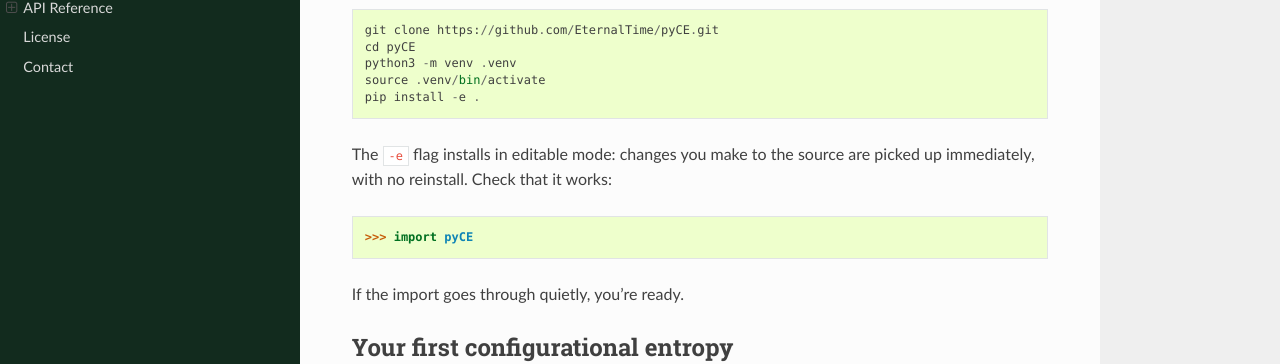
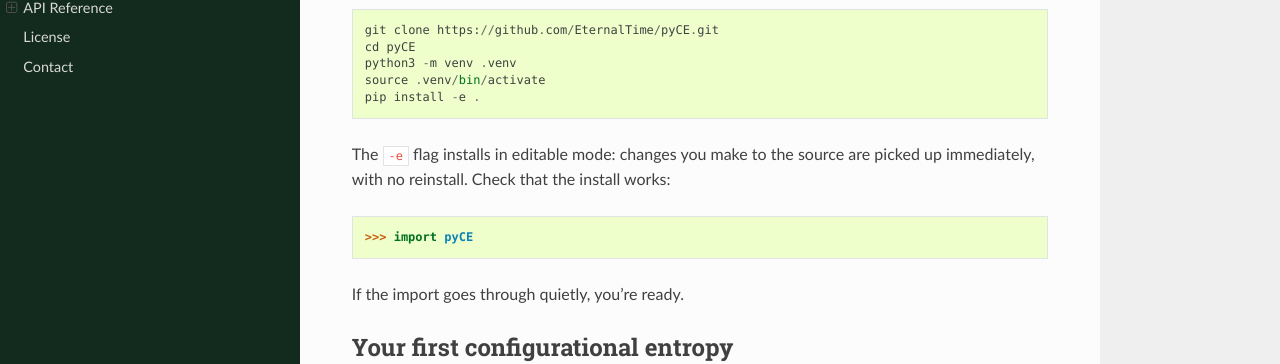
Before and after one commit to EternalTime/pyCE, a Sphinx documentation site: the page built from docs/getting_started.rst, in a window 1280 px wide and 900 px high. Shown: the part 351-715 px from the top of the window. Built offline with Sphinx 7.4.7 and the Read the Docs theme 3.1.0, drawn with Linux system fonts in a browser that asks for light colours.

Commit message:
no-mistakes(review): name the install check and restore documentation subject

```diff
--- a/docs/getting_started.rst
+++ b/docs/getting_started.rst
@@ -18,7 +18,7 @@ virtual environment::
     pip install -e .
 
 The ``-e`` flag installs in editable mode: changes you make to the source are
-picked up immediately, with no reinstall. Check that it works::
+picked up immediately, with no reinstall. Check that the install works::
 
     >>> import pyCE
 
```
Also changed, not shown: README.md (+3 -3 lines).
